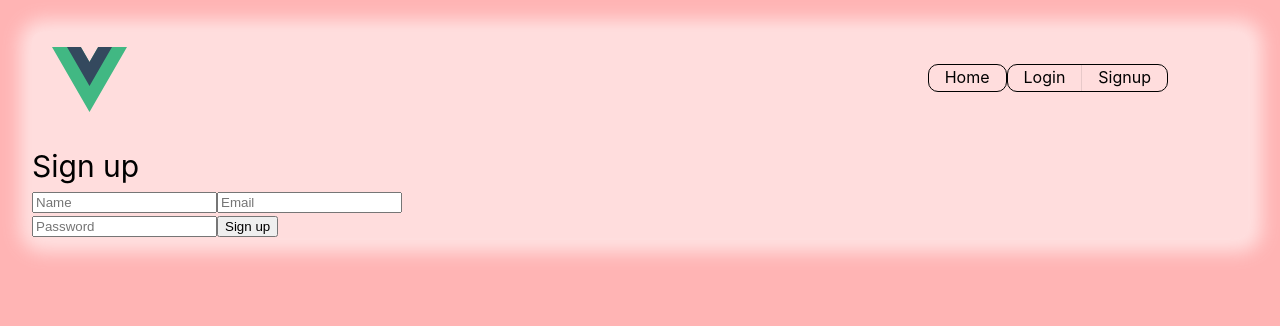
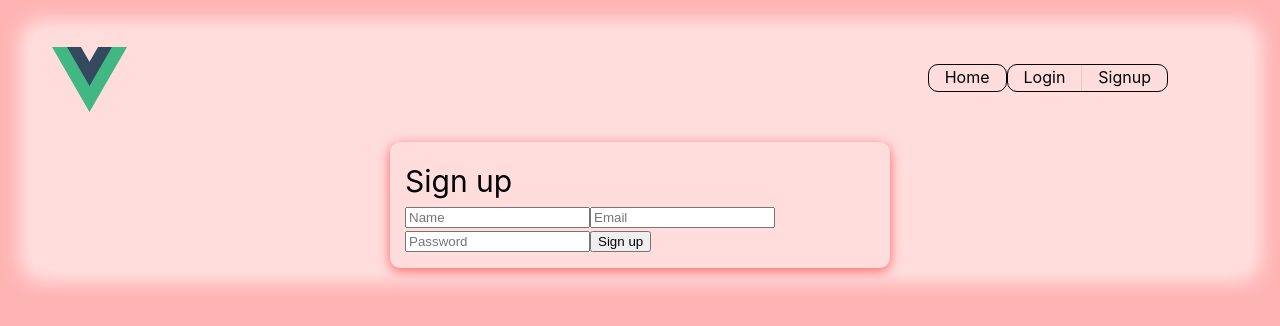
Before and after one commit to mplorex/Frontend, a Vue app: page /signup in a window 1280 px wide. Shown: the top 326 px of the page. Built offline with nearby package versions, Linux system fonts and the light colour scheme.

Commit message:
login/signup design

```diff
--- a/src/components/Login.vue
+++ b/src/components/Login.vue
@@ -1,7 +1,8 @@
 <template>
-    <form ref="form" @submit.prevent="userLogin">
-        <h1>Sign in</h1>
-        <div class="login_layout">
+    <form ref="form" @submit.prevent="userLogin" class="log">
+
+        <div>
+            <h1>Sign in</h1>
             <input
             class="field"
             type="email"
@@ -53,3 +54,18 @@ export default {
     },
 };
 </script>
+<style>
+form {
+    display: flex;
+    flex-flow: wrap;
+    height: auto;
+}
+.log{
+    width: 500px;
+    margin: auto;
+    padding: 15px;
+    border: bisque 1px transparent;
+    box-shadow: 0 0px 0px 0 rgba(255, 112, 112, 0.884), 0 3px 12px 0 rgb(255, 99, 99);
+    border-radius: 10px;
+}
+</style>
--- a/src/components/Signup.vue
+++ b/src/components/Signup.vue
@@ -1,5 +1,5 @@
 <template>
-    <form ref="form" @submit.prevent="userSignup">
+    <form ref="form" @submit.prevent="userSignup" class="log">
         <h1>Sign up</h1>
         <div class="login_layout">
             <input
--- a/src/views/HomeView.vue
+++ b/src/views/HomeView.vue
@@ -53,10 +53,10 @@ header {
   width: 100%;
   z-index: var(--z-fixed);
 }
-.postForm, .loginForm {
+.postForm {
   padding: 15px;
 }
-.postForm, .loginForm {
+.postForm {
   display: flex;
   flex-flow: wrap;
   width: 330px;
@@ -71,7 +71,7 @@ header {
   margin-top: 25px;
   width: 370px;
 }
-.form, .postForm, .loginForm {
+.form, .postForm {
   border: bisque 1px transparent;
   box-shadow: 0 0px 0px 0 rgba(255, 112, 112, 0.884), 0 3px 12px 0 rgb(255, 99, 99);
   border-radius: 10px;
```
